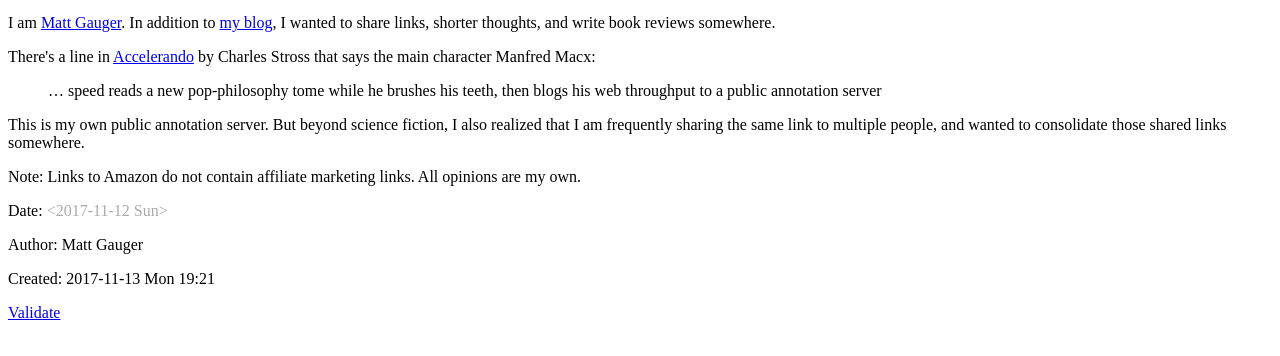
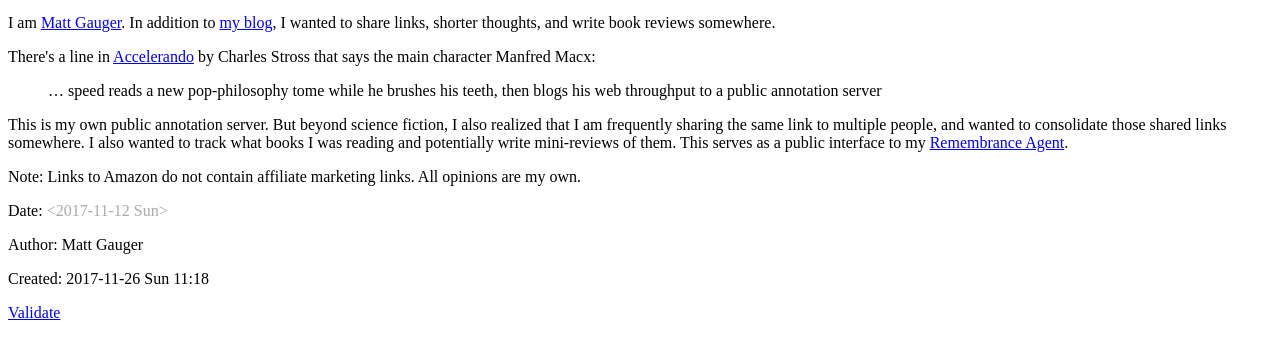
Before and after one commit to mathias/annotate.mattgauger.com, a plain HTML site: page about.html in a window 1280 px wide. Shown: the part 100-456 px from the top of the page. Drawn offline with Linux system fonts and the light colour scheme.

Commit message:
Update about page

```diff
--- a/about.html
+++ b/about.html
@@ -1,7 +1,7 @@
 <!DOCTYPE html>
 <html lang="en">
 <head>
-<!-- 2017-11-13 Mon 19:21 -->
+<!-- 2017-11-26 Sun 11:18 -->
 <meta charset="utf-8">
 <meta name="viewport" content="width=device-width, initial-scale=1">
 <title>annotate.mattgauger.com - about</title>
@@ -32,7 +32,7 @@ There's a line in <a href="http://www.antipope.org/charlie/blog-static/fiction/a
 </blockquote>
 
 <p>
-This is my own public annotation server. But beyond science fiction, I also realized that I am frequently sharing the same link to multiple people, and wanted to consolidate those shared links somewhere.
+This is my own public annotation server. But beyond science fiction, I also realized that I am frequently sharing the same link to multiple people, and wanted to consolidate those shared links somewhere. I also wanted to track what books I was reading and potentially write mini-reviews of them. This serves as a public interface to my <a href="http://alumni.media.mit.edu/~rhodes/Papers/remembrance.html">Remembrance Agent</a>.
 </p>
 
 <p>
@@ -42,7 +42,7 @@ Note: Links to Amazon do not contain affiliate marketing links. All opinions are
 <div id="postamble" class="status">
 <p class="date">Date: <span class="timestamp-wrapper"><span class="timestamp">&lt;2017-11-12 Sun&gt;</span></span></p>
 <p class="author">Author: Matt Gauger</p>
-<p class="date">Created: 2017-11-13 Mon 19:21</p>
+<p class="date">Created: 2017-11-26 Sun 11:18</p>
 <p class="validation"><a href="http://validator.w3.org/check?uri=referer">Validate</a></p>
 </div>
 </body>
```
Also changed, not shown: 1 other file.
